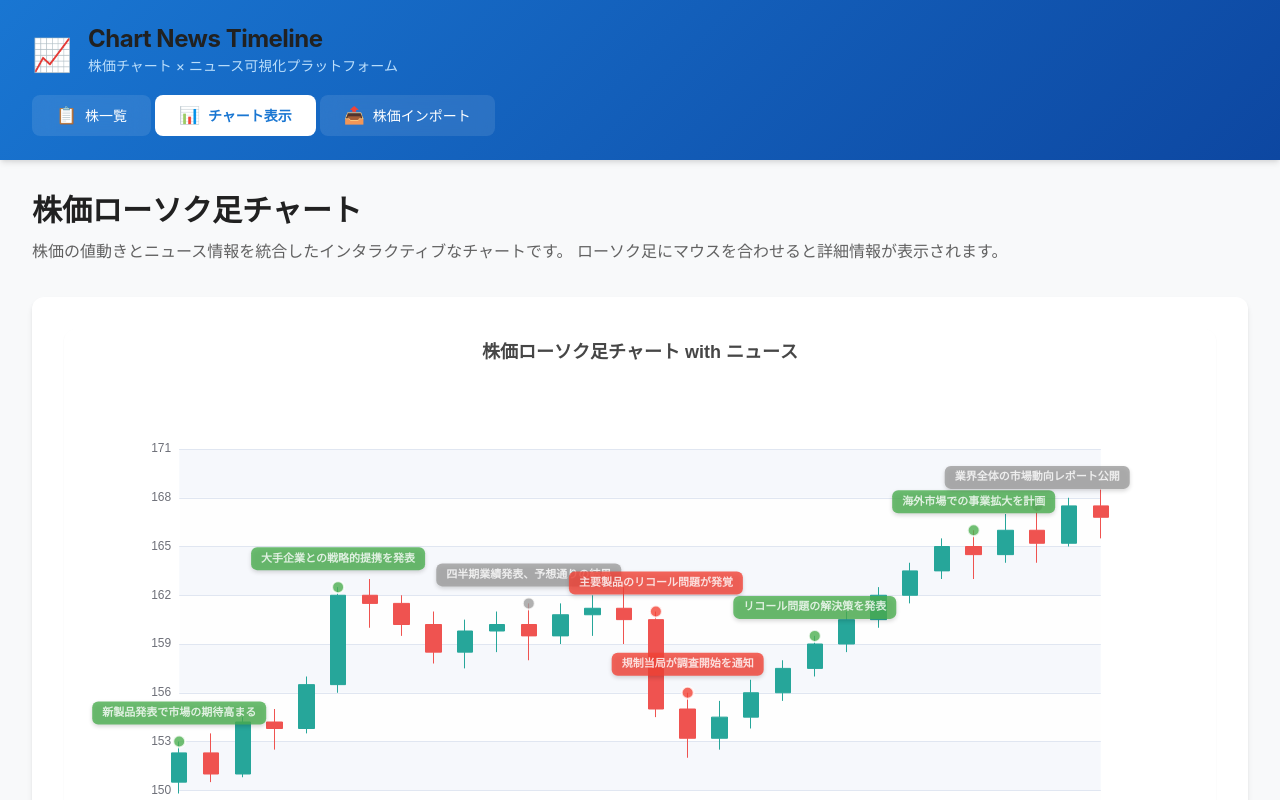
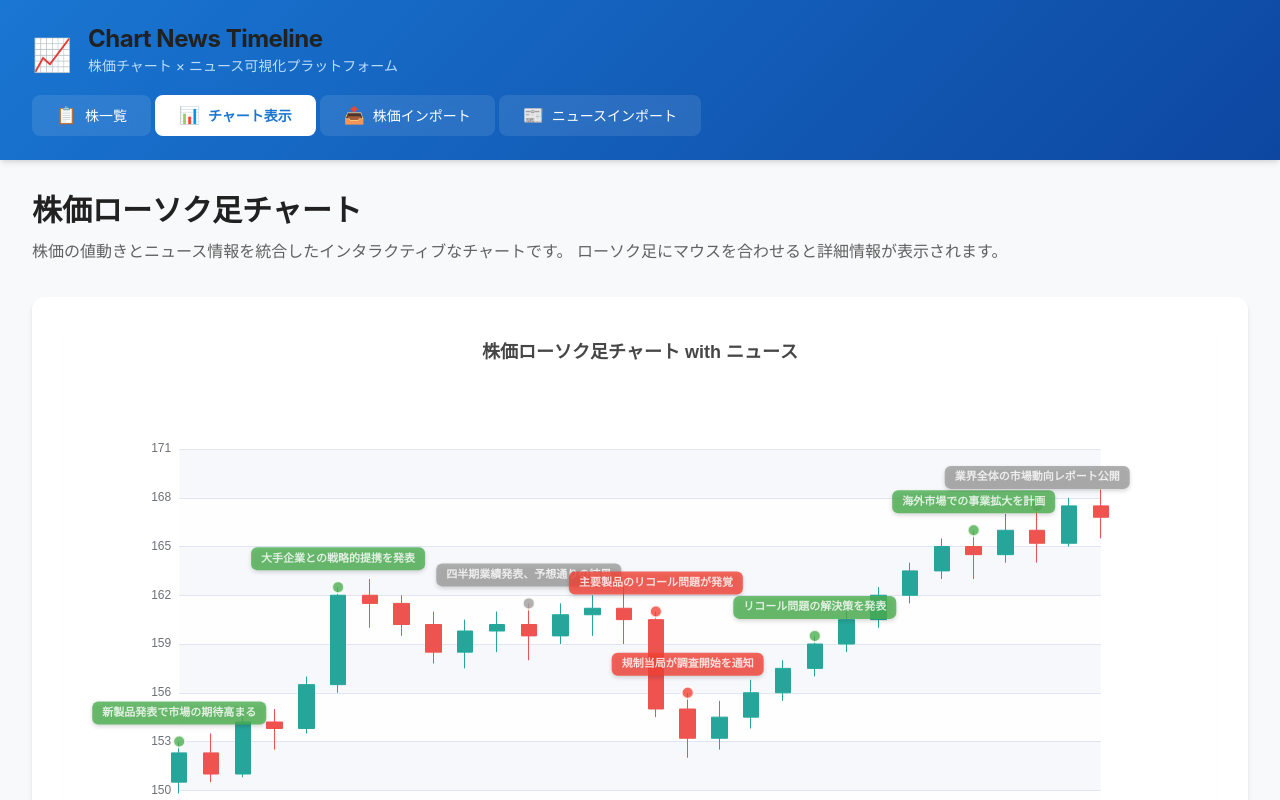
Before and after one commit to tsutsumi389/chart-news-timeline, a React (Vite) app in the folder frontend/: page / in a window 1280 px wide. Shown: the top 800 px of the page. Built offline with nearby package versions, Linux system fonts and the light colour scheme; no server answers.

Commit message:
feat: ニュースインポートページへのナビゲーションリンクを追加

```diff
--- a/frontend/src/App.tsx
+++ b/frontend/src/App.tsx
@@ -2,6 +2,7 @@ import './App.css'
 import { BrowserRouter, Routes, Route, NavLink } from 'react-router-dom'
 import StockChart from './components/StockChart'
 import { StockPriceImport } from './pages/StockPriceImport'
+import { NewsImportPage } from './pages/NewsImportPage'
 import { StocksPage } from './pages/StocksPage'
 import { StockNewPage } from './pages/StockNewPage'
 import { StockChartPage } from './pages/StockChartPage'
@@ -54,6 +55,15 @@ function App() {
                 <span className="App-nav-link-icon">📤</span>
                 株価インポート
               </NavLink>
+              <NavLink
+                to="/news-import"
+                className={({ isActive }) =>
+                  isActive ? "App-nav-link active" : "App-nav-link"
+                }
+              >
+                <span className="App-nav-link-icon">📰</span>
+                ニュースインポート
+              </NavLink>
             </nav>
           </div>
         </header>
@@ -79,6 +89,7 @@ function App() {
               </>
             } />
             <Route path="/import" element={<StockPriceImport />} />
+            <Route path="/news-import" element={<NewsImportPage />} />
           </Routes>
         </main>
       </div>
```
